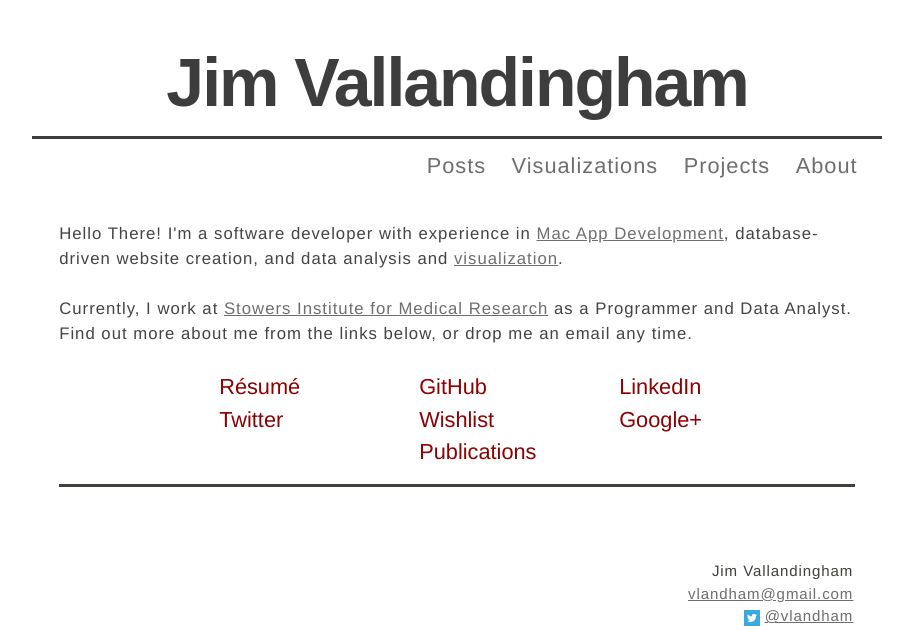
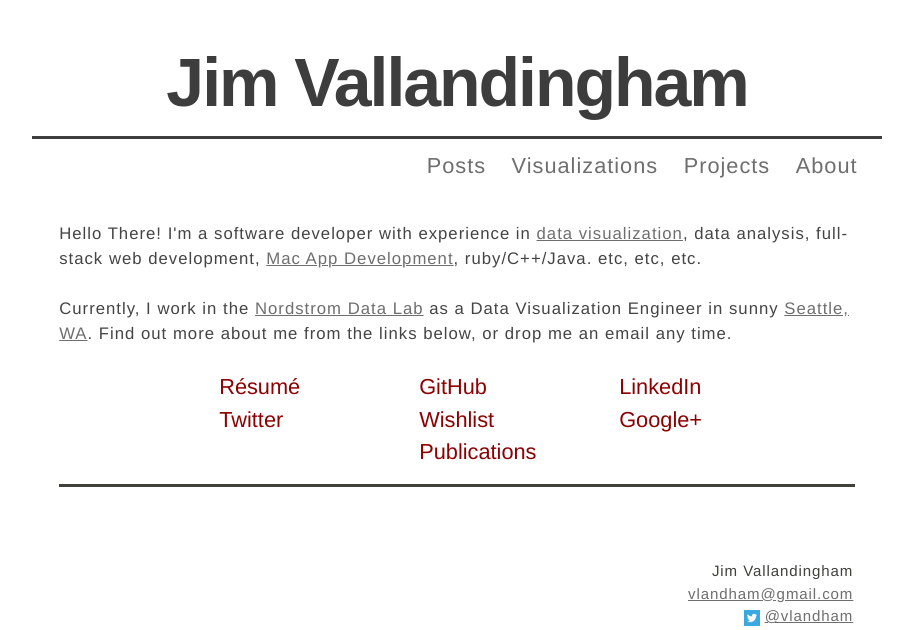
Before and after one commit to vlandham/vlandham.github.com, a Jekyll site: the page built from about.html, in a window 1280 px wide, cut to the strip 0-630 px from the top of the page. Shown: the whole strip, without its empty margins (183-1096 px from the left). Built offline with Jekyll 4.4.1, drawn with Linux system fonts in a browser that asks for light colours; some web fonts are replaced; Markdown is read by kramdown in place of the engine named in the settings.

Commit message:
update resume

```diff
--- a/about.html
+++ b/about.html
@@ -4,8 +4,8 @@ title: About
 ---
 
 <div class="section">
-  <p>Hello There! I'm a software developer with experience in <a href="http://facetripper.com/">Mac App Development</a>, database-driven website creation, and data analysis and <a href="http://vallandingham.me/vis">visualization</a>.</p>
-  <p>Currently, I work at <a href="http://stowers.org">Stowers Institute for Medical Research</a> as a Programmer and Data Analyst. Find out more about me from the links below, or drop me an email any time.</p>
+  <p>Hello There! I'm a software developer with experience in <a href="http://vallandingham.me/vis">data visualization</a>, data analysis, full-stack web development, <a href="http://facetripper.com/">Mac App Development</a>, ruby/C++/Java. etc, etc, etc.</p>
+  <p>Currently, I work in the <a href="http://nordstrom.github.io/">Nordstrom Data Lab</a> as a Data Visualization Engineer in sunny <a href="http://goo.gl/maps/DJo0A">Seattle, WA</a>. Find out more about me from the links below, or drop me an email any time.</p>
 
   <div class="container">
     <div class="span-4 prepend-4">
```
